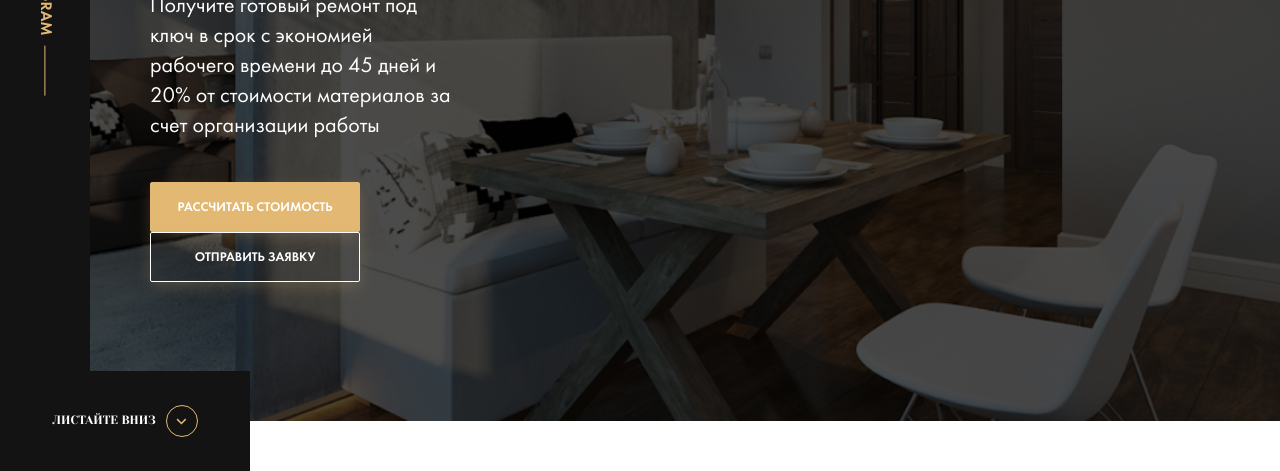
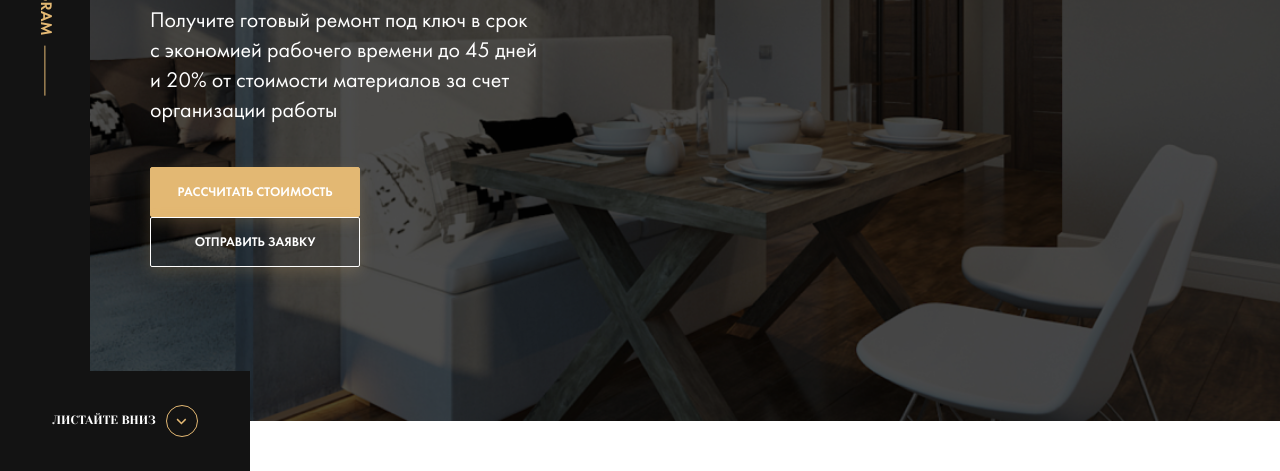
Before and after one commit to Glven/ls17, a plain HTML site: page src/index.html in a window 1280 px wide. Shown: the part 379-850 px from the top of the page. Drawn offline with Linux system fonts and the light colour scheme; files whose address does not match are found by name.

Commit message:
lesson 17

```diff
--- a/src/sass/templates/_hero.sass
+++ b/src/sass/templates/_hero.sass
@@ -56,7 +56,7 @@ $dark: #131313
     z-index: 5
     padding: 60px
     color: $light
-    max-width: 33%
+    width: 40%
   .title
     font-size: 40px
     font-family: 'Yeseva One', cursive
```
Also changed, not shown: src/css/style.css, 1 other file.
